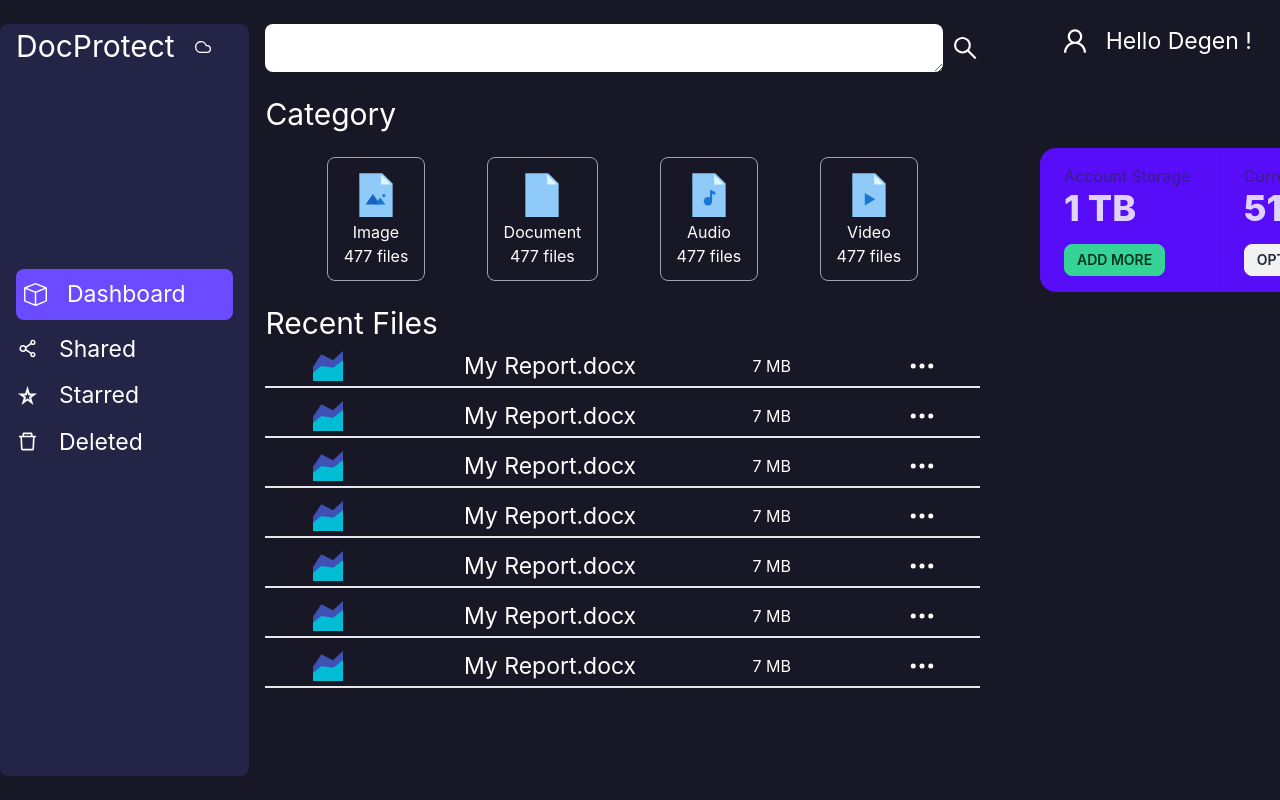
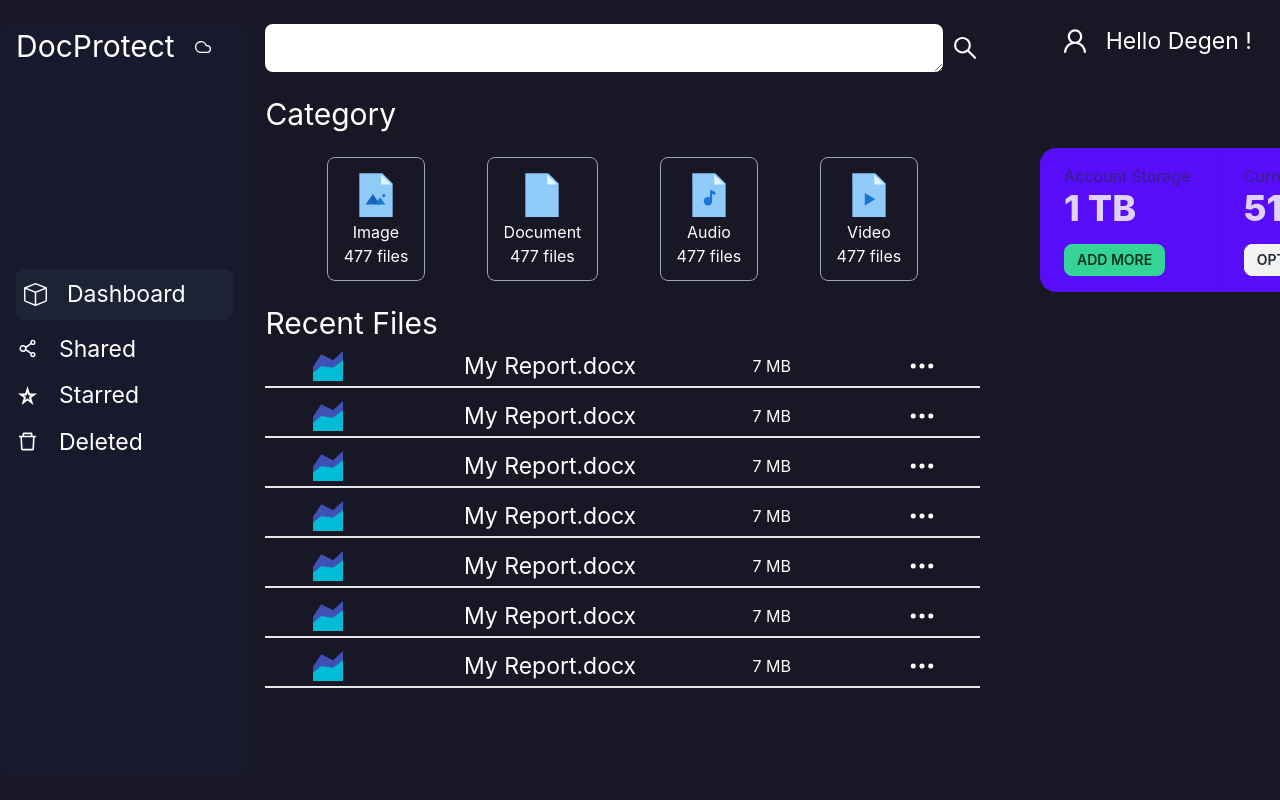
Before and after one commit to Navansh/rebuild-ownership-hackathon, a React (Create React App) app: page /dashboard in a window 1280 px wide. Shown: the top 800 px of the page. Built offline with nearby package versions, Linux system fonts and the light colour scheme; what @dataverse/runtime-connector would draw is missing.

Commit message:
Colour fixed

```diff
--- a/src/components/Dashboard.jsx
+++ b/src/components/Dashboard.jsx
@@ -15,14 +15,14 @@ import {FiMoreHorizontal} from "react-icons/fi";
 const Dashboard = () => (
     <div className=" max-w-[1440px] h-screen mx-auto py-6 flex flex-row">
         {/* //Sidebar  */}
-        <div className="w-[20%] px-4 rounded-lg max-h-[800px] bg-[#242446] flex flex-col text-white ">
+        <div className="w-[20%] px-4 rounded-lg max-h-[800px] bg-[#18192D] flex flex-col text-white ">
             <div className=" flex flex-row items-center gap-5">
                 <p className=" text-[30px]">DocProtect </p>
                 <span><FiCloud></FiCloud></span>
             </div>
 
             <div className=" mt-[200px] flex flex-col gap-3 text-[23px]">
-                <div className=" bg-[#6a4bff] rounded-lg py-2 px-2 flex gap-5 items-center">
+                <div className=" bg-[#1C2334] rounded-lg py-2 px-2 flex gap-5 items-center">
                     <BsBox></BsBox>
                     <p>Dashboard</p>
                 </div>
```
